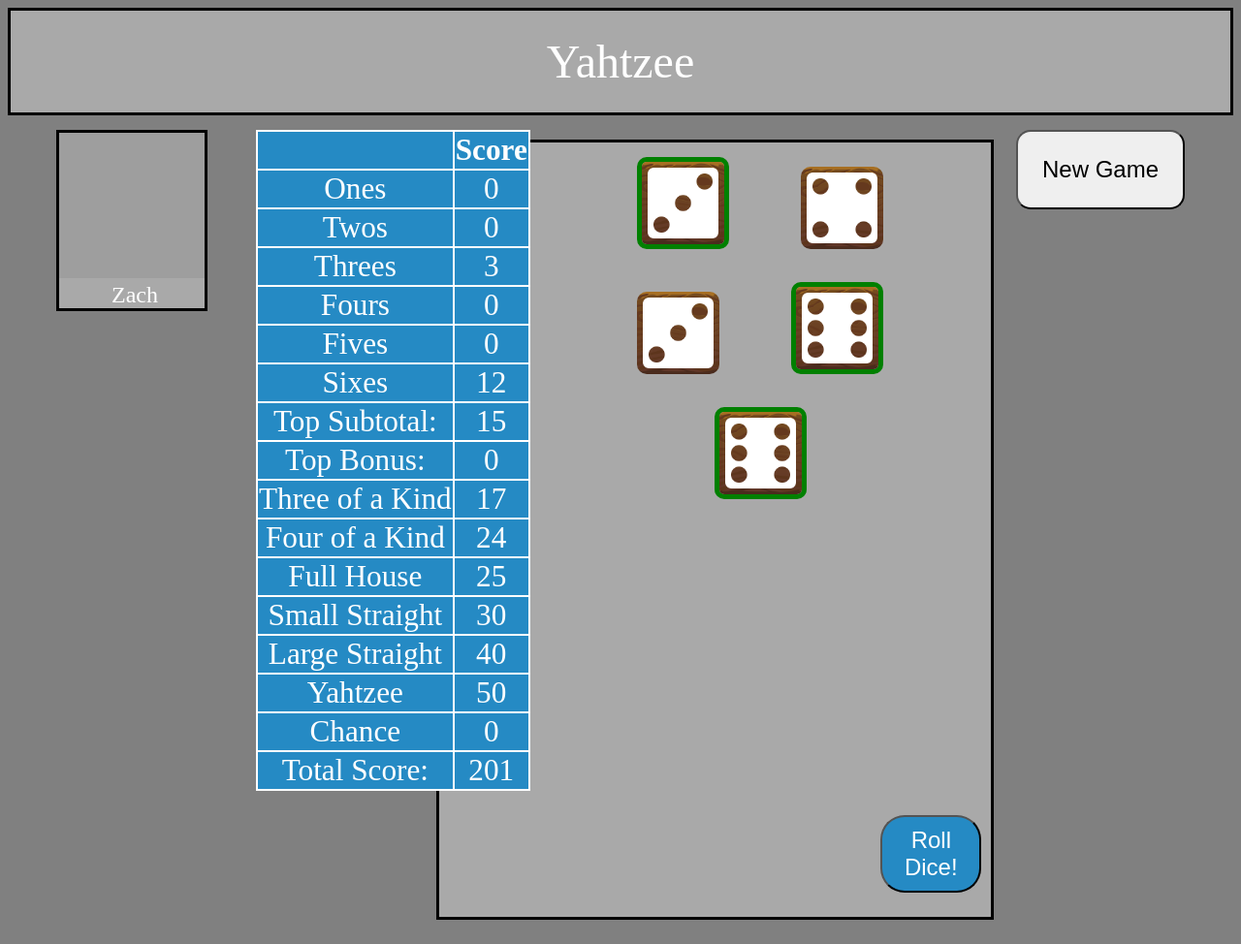
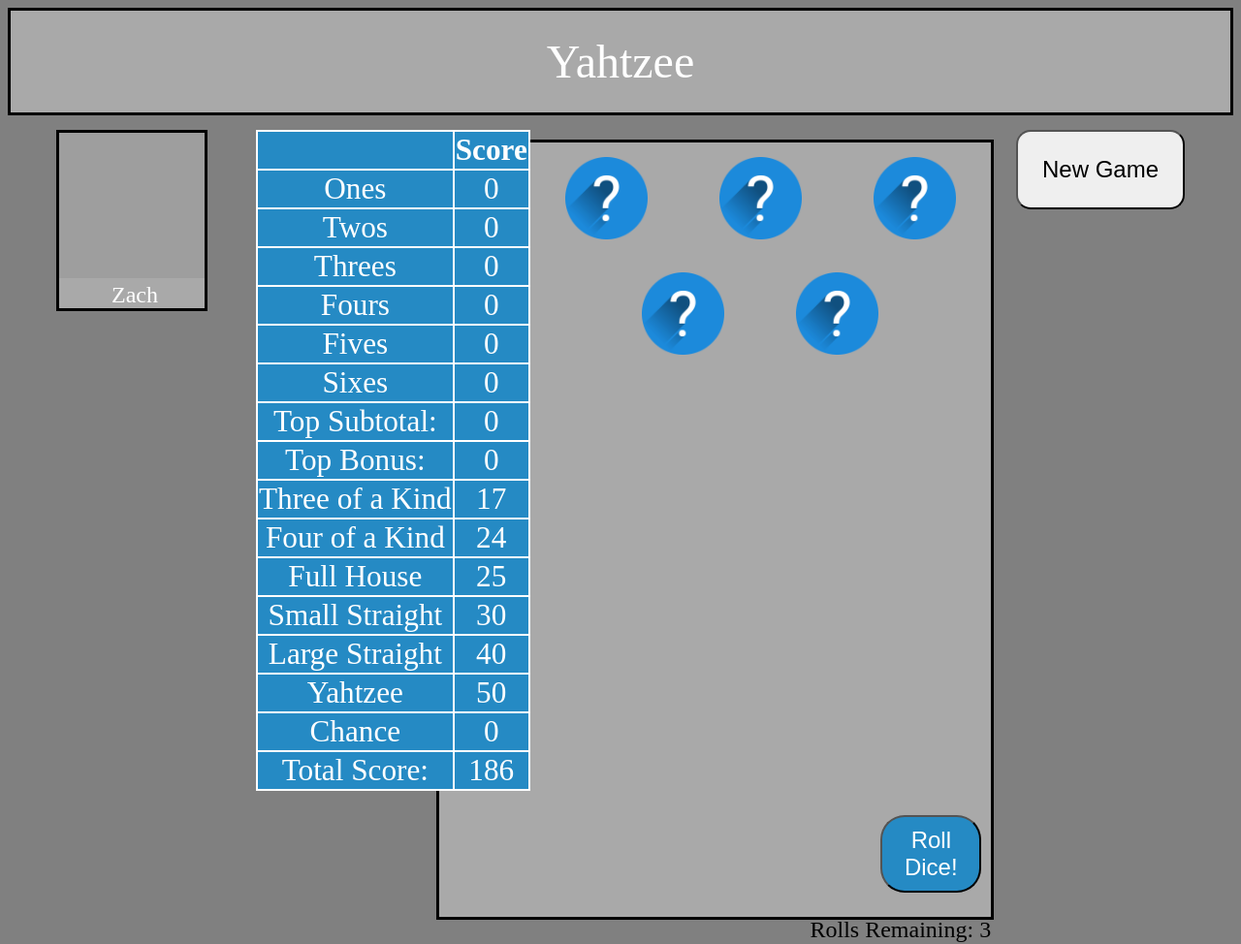
Before and after one commit to zbaker5/zbaker5.github.io, a plain HTML site: page JavaScript/Yahtzee/game.html in a window 1280 px wide. Shown: the whole page at 97% size. Drawn offline with Linux system fonts and the light colour scheme; grey boxes are pictures that could not be loaded.

Commit message:
Yahtzee Work

```diff
--- a/JavaScript/Yahtzee/game.css
+++ b/JavaScript/Yahtzee/game.css
@@ -112,6 +112,11 @@ table, tr, td, th {
   cursor: pointer;
 }
 
+.throwsRemaining {
+  float: right;
+  font-size: 1.5em;
+}
+
 .yellowBackground {
   background-color: yellow;
 }
--- a/JavaScript/Yahtzee/game.html
+++ b/JavaScript/Yahtzee/game.html
@@ -31,12 +31,15 @@
 			</table>
 		</div>
     <div class="dice">
-      <img id="die0" onclick="save()" class="" src="./images/die6.png">
-      <img id="die1" onclick="save()" class="" src="./images/die2.png">
-      <img id="die2" onclick="save()" class="" src="./images/die3.png">
-      <img id="die3" onclick="save()" class="" src="./images/die4.png">
-      <img id="die4" onclick="save()" class="" src="./images/die5.png"><br>
-      <button onclick="rollDice()">Roll Dice!</button>
+      <img id="die0" onclick="saveDie(0)">
+      <img id="die1" onclick="saveDie(1)">
+      <img id="die2" onclick="saveDie(2)">
+      <img id="die3" onclick="saveDie(3)">
+      <img id="die4" onclick="saveDie(4)"><br>
+      <button id="roll" onclick="rollDice()">Roll Dice!</button>
+			<div class="throwsRemaining">
+			<label id="remain">Rolls Remaining: </label><label id="rollsRemain">3</label>
+			</div>
     </div>
 
   </div>
--- a/JavaScript/Yahtzee/yahtzee.js
+++ b/JavaScript/Yahtzee/yahtzee.js
@@ -9,23 +9,8 @@ function loadPlayerInfo() {
   document.getElementById("picture").src = yahtzee.player.avatar;
 }
 
-function rollDice() {
-  for (i=0; i < yahtzee.dice.length; i++) {
-  yahtzee.dice[i].sideUp = (Math.floor(Math.random() * 6) + 1);
-  }
-}
-
-function save() {
-  if(event.target.className != 'saved') {
-  event.target.className = 'saved';
-  yahtzee.dice.saved = true;
-} else {
-  event.target.className = '';
-}
-}
-
 function loadDice() {
-  dieImages = ['./images/defaultAvatar', './images/die1.png', './images/die2.png',
+  dieImages = ['./images/defaultAvatar.png', './images/die1.png', './images/die2.png',
    './images/die3.png', './images/die4.png', './images/die5.png', './images/die6.png']
   yahtzee.dice.forEach(function(die, index) {
     img = document.getElementById('die' + index);
@@ -51,7 +36,6 @@ function loadDice() {
     } else {
       img.className = '';
     }
-
 
 });
 }
@@ -97,6 +81,37 @@ function buildScoreCardRow(title, score) {
   document.getElementById('scoreRows').appendChild(tr);
 }
 
+function rollDice() {
+  //TODO: Do not allow roll if all dice saved
+  yahtzee.dice.forEach(function(die) {
+    if (die.saved != true) {
+      die.sideUp = (Math.floor(Math.random() * 6) +1);
+    }
+  });
+  loadDice();
+  if (yahtzee.throwsRemainingInTurn > 0) {
+    document.getElementById('rollsRemain').innerHTML = yahtzee.throwsRemainingInTurn -= 1;
+  } else {
+    document.getElementById('roll').disabled = (yahtzee.throwsRemainingInTurn <= 0);
+  }
+}
+
+function saveDie(dieIndex) {
+  if(yahtzee.throwsRemainingInTurn != 3) {
+    yahtzee.dice[dieIndex].saved = !yahtzee.dice[dieIndex].saved
+    loadDice();
+  }
+}
+
+/*function save() {
+  if(event.target.className != 'saved') {
+  event.target.className = 'saved';
+  yahtzee.dice.saved = true;
+  } else {
+  event.target.className = '';
+  }
+} */
+
 function yellowBackground() {
   event.target.className = 'yellowBackground';
 }
--- a/JavaScript/Yahtzee/yahtzeeObject1.js
+++ b/JavaScript/Yahtzee/yahtzeeObject1.js
@@ -7,24 +7,24 @@ yahtzee = {
    },
   'dice' : [
     {
-      'sideUp' : 3,
-      'saved' : true,
-    },
-    {
-      'sideUp' : 4,
+      'sideUp' : 0,
       'saved' : false,
     },
     {
-      'sideUp' : 3,
+      'sideUp' : 0,
       'saved' : false,
     },
     {
-      'sideUp' : 6,
-      'saved' : true,
+      'sideUp' : 0,
+      'saved' : false,
     },
     {
-      'sideUp' : 6,
-      'saved' : true,
+      'sideUp' : 0,
+      'saved' : false,
+    },
+    {
+      'sideUp' : 0,
+      'saved' :false,
     }
   ],
   'scoreCard' : [
```
